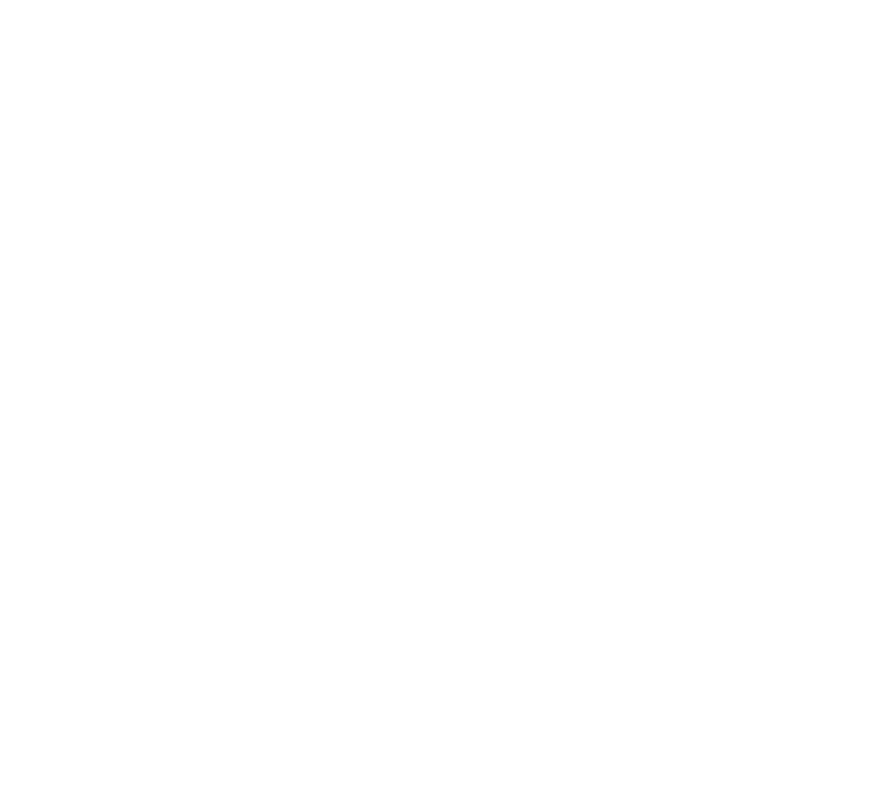
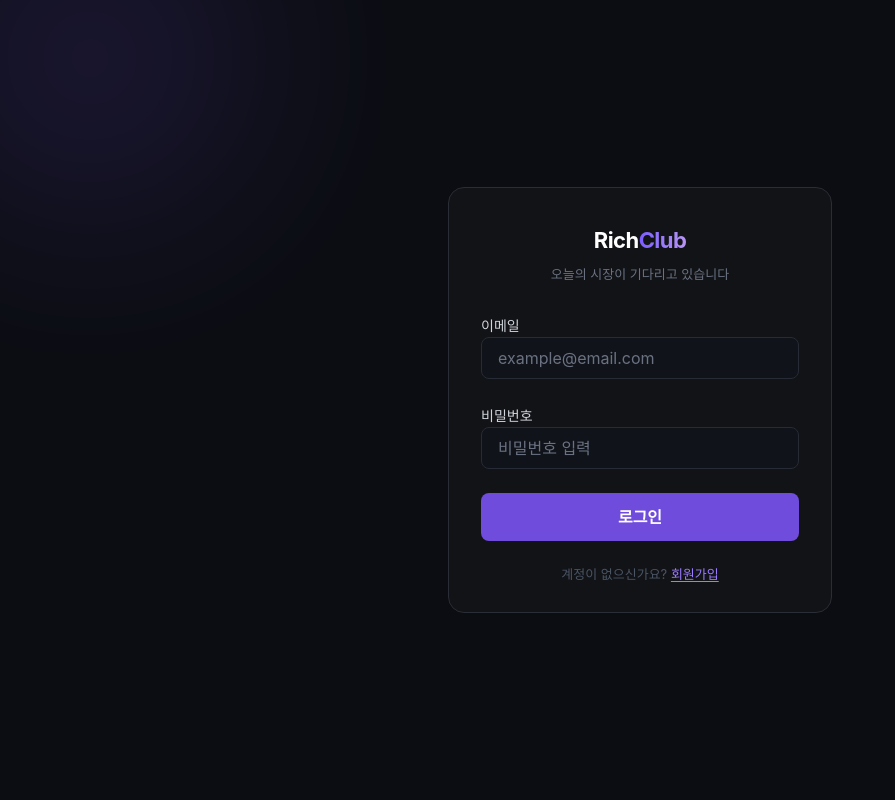
Before and after one commit to jungho-Kang/RichClub-Front-end, a React (Vite) app: page /auth in a window 1280 px wide. Before the commit this address had no page. Shown: the whole page, without its empty margins (0-895 px from the left). Built offline with nearby package versions, Linux system fonts and the light colour scheme.

Commit message:
[feat] 로그인 페이지 구현

```diff
--- a/src/App.tsx
+++ b/src/App.tsx
@@ -1,11 +1,14 @@
+import { Route, BrowserRouter as Router, Routes } from "react-router-dom";
+
 import MainPage from "@/pages/MainPage";
-import { Route, BrowserRouter as Router, Routes } from "react-router-dom";
+import LoginPage from "@/pages/auth/LoginPage";
 
 const App = () => {
   return (
     <Router>
       <Routes>
         <Route path="/" element={<MainPage />} />
+        <Route path="/auth" element={<LoginPage />} />
       </Routes>
     </Router>
   );
--- a/src/components/auth/Login.tsx
+++ b/src/components/auth/Login.tsx
@@ -8,6 +8,7 @@
 import { useModalStore } from "@/stores/useModalStore";
 
 import InputField from "@/components/ui/InputField";
+import { useNavigate } from "react-router-dom";
 
 interface LoginForm {
   email: string;
@@ -17,11 +18,12 @@
 const Login = () => {
   const { close } = useModalStore();
   const [loading, setLoading] = useState(false);
+  const navigate = useNavigate();
 
   const {
     register,
     handleSubmit,
-    formState: { errors, isValid },
+    formState: { isValid },
   } = useForm<LoginForm>({ mode: "onChange" });
 
   const onSubmit = async (data: LoginForm) => {
@@ -43,6 +45,7 @@
         confirmButtonColor: "#6F4CDB",
       });
       close();
+      navigate("/", { replace: true });
       window.location.reload();
     } catch (error: any) {
       await Swal.fire({
@@ -67,34 +70,20 @@
             label="이메일"
             type="email"
             placeholder="example@email.com"
-            {...register("email", {
-              required: "이메일을 입력해주세요",
-              pattern: {
-                value: /^\S+@\S+$/i,
-                message: "올바른 이메일 형식이 아닙니다",
-              },
-            })}
-            error={errors.email?.message}
+            {...register("email")}
           />
 
           <InputField
             label="비밀번호"
             type="password"
             placeholder="비밀번호 입력"
-            {...register("password", {
-              required: "비밀번호를 입력해주세요",
-              minLength: {
-                value: 6,
-                message: "6자 이상 입력해주세요",
-              },
-            })}
-            error={errors.password?.message}
+            {...register("password")}
           />
 
           <button
             type="submit"
             disabled={!isValid || loading}
-            className="w-full py-3 rounded-lg bg-[#6F4CDB] hover:bg-[#5C3CCF] text-white font-semibold disabled:opacity-50 transition"
+            className="w-full py-3 rounded-lg bg-[#6F4CDB] hover:bg-[#5C3CCF] text-white font-semibold disabled:opacity-50 transition cursor-pointer"
           >
             {loading ? "로그인 중..." : "로그인"}
           </button>
--- a/src/components/layout/Header.tsx
+++ b/src/components/layout/Header.tsx
@@ -8,6 +8,7 @@
 import { getCookie, removeCookie } from "@/utils/cookie";
 
 import SearchBar from "@/components/ui/SearchBar";
+import { useNavigate } from "react-router-dom";
 
 interface User {
   email: string;
@@ -15,9 +16,13 @@
 }
 
 const Header = () => {
+  const navigate = useNavigate();
+
   const [user, setUser] = useState<User | null>(null);
+
   const { open, onChangeMode } = useModalStore();
   const { logout, login } = useAuthStore();
+
   const accessToken = getCookie("accessToken");
 
   const getUserInfo = async () => {
@@ -54,6 +59,7 @@
       login();
     } else {
       setUser(null);
+      navigate("/auth", { replace: true });
     }
   }, [accessToken]);
 
--- /dev/null
+++ b/src/pages/auth/LoginPage.tsx
@@ -0,0 +1,57 @@
+import Login from "@/components/auth/Login";
+
+function LoginPage() {
+  return (
+    <div className="min-h-screen flex items-center justify-center px-4 bg-[#0b0d12] relative overflow-hidden">
+      <div
+        aria-hidden="true"
+        className="pointer-events-none absolute w-85 h-85 bg-[#6F4CDB] opacity-[0.16] blur-[100px] rounded-full -top-28 -left-20"
+      />
+      <div
+        aria-hidden="true"
+        className="pointer-events-none absolute w-75 h-75 bg-[#B794F4] opacity-[0.10] blur-[100px] rounded-full -bottom-24 -right-16"
+      />
+
+      <div className="relative w-full max-w-sm">
+        <div className="bg-[#141519]/88 backdrop-blur-xl border border-[#2a2d36] rounded-2xl px-8 pt-9 pb-7">
+          {/* 로고 */}
+          <div className="flex items-center justify-center gap-2.5 mb-2">
+            <h1 className="text-[22px] font-bold tracking-tight text-white">
+              Rich
+              <span className="bg-linear-to-r from-[#7C5CFF] to-[#B794F4] bg-clip-text text-transparent">
+                Club
+              </span>
+            </h1>
+          </div>
+
+          {/* 한 줄 멘트 */}
+          <p className="text-center text-[13px] text-gray-500 mb-7">
+            오늘의 시장이 기다리고 있습니다
+          </p>
+
+          {/* 로그인 폼 */}
+          <main>
+            <Login />
+          </main>
+
+          {/* 회원가입 텍스트 링크 */}
+          <p className="mt-6 text-center text-[13px] text-gray-600">
+            계정이 없으신가요?{" "}
+            <button
+              type="button"
+              onClick={() => {}}
+              className="text-[#9B7BFF] underline underline-offset-2
+                         hover:text-[#B794F4] transition-colors duration-200
+                         focus-visible:outline-none focus-visible:rounded-sm
+                         focus-visible:ring-2 focus-visible:ring-[#7C5CFF] cursor-pointer"
+            >
+              회원가입
+            </button>
+          </p>
+        </div>
+      </div>
+    </div>
+  );
+}
+
+export default LoginPage;
```
